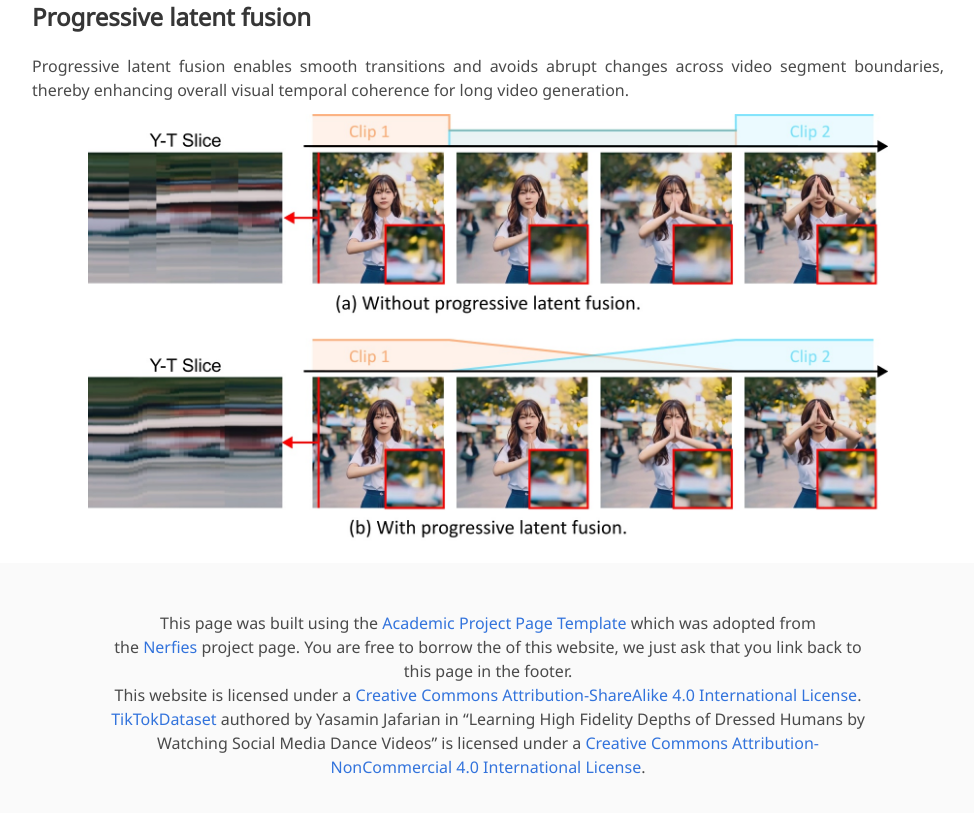
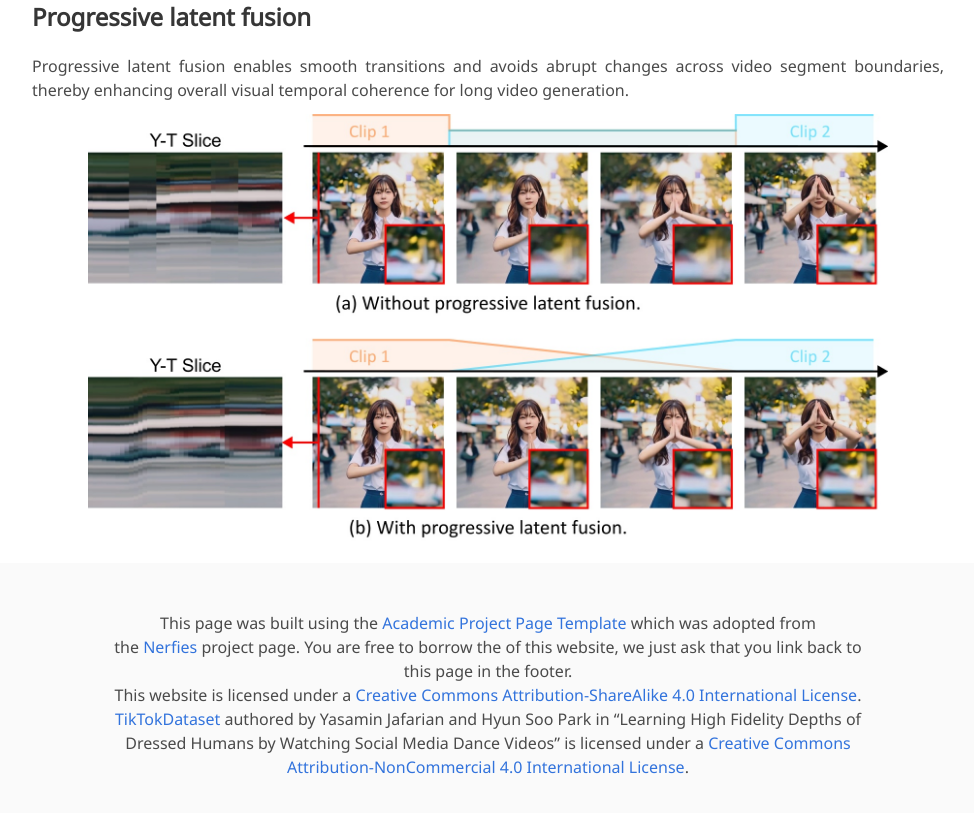
Before and after one commit to Tencent/MimicMotion, a plain HTML site: page index.html in a window 1280 px wide. Shown: the part 7454-8267 px from the top of the page, without its empty margins (152-1126 px from the left). Drawn offline with nearby package versions, Linux system fonts and the light colour scheme; some icons are missing; a web font is replaced by a local one.

Commit message:
Update index.html

```diff
--- a/index.html
+++ b/index.html
@@ -827,7 +827,7 @@ Key features of confidence-aware pose guidance include:
           <p>
             This page was built using the <a href="https://github.com/eliahuhorwitz/Academic-project-page-template" target="_blank">Academic Project Page Template</a> which was adopted from the <a href="https://nerfies.github.io" target="_blank">Nerfies</a> project page.
             You are free to borrow the of this website, we just ask that you link back to this page in the footer. <br> This website is licensed under a <a rel="license"  href="http://creativecommons.org/licenses/by-sa/4.0/" target="_blank">Creative
-            Commons Attribution-ShareAlike 4.0 International License</a>. <br> <a href="https://www.kaggle.com/datasets/yasaminjafarian/tiktokdataset/data">TikTokDataset</a> authored by Yasamin Jafarian in “Learning High Fidelity Depths of Dressed Humans by Watching Social Media Dance Videos” is licensed under a <a rel="license" href="https://creativecommons.org/licenses/by-nc/4.0/" target="_blank">Creative Commons Attribution-NonCommercial 4.0 International License</a>.
+            Commons Attribution-ShareAlike 4.0 International License</a>. <br> <a href="https://www.kaggle.com/datasets/yasaminjafarian/tiktokdataset/data">TikTokDataset</a> authored by Yasamin Jafarian and Hyun Soo Park in “Learning High Fidelity Depths of Dressed Humans by Watching Social Media Dance Videos” is licensed under a <a rel="license" href="https://creativecommons.org/licenses/by-nc/4.0/" target="_blank">Creative Commons Attribution-NonCommercial 4.0 International License</a>.
           </p>
 
         </div>
```
